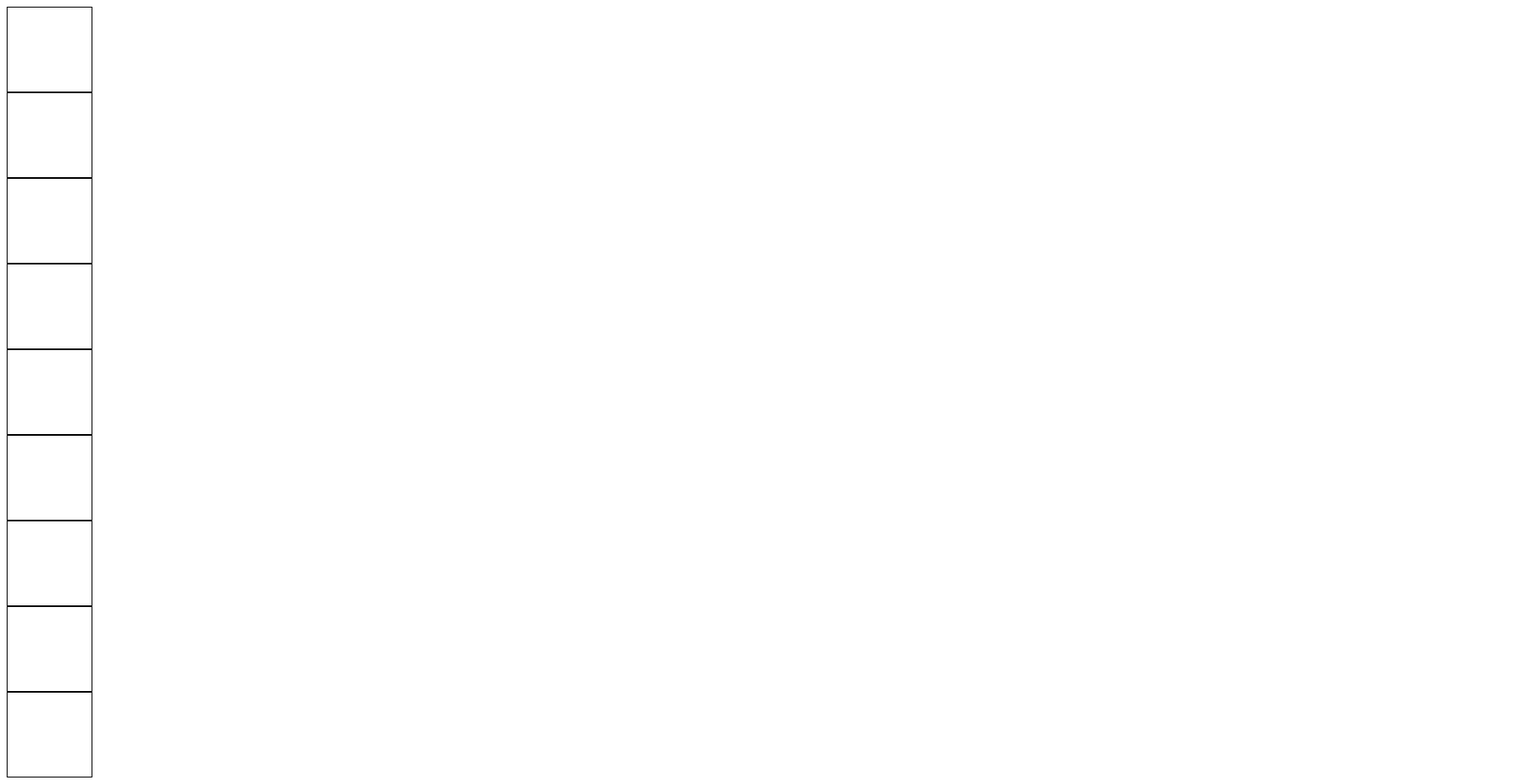
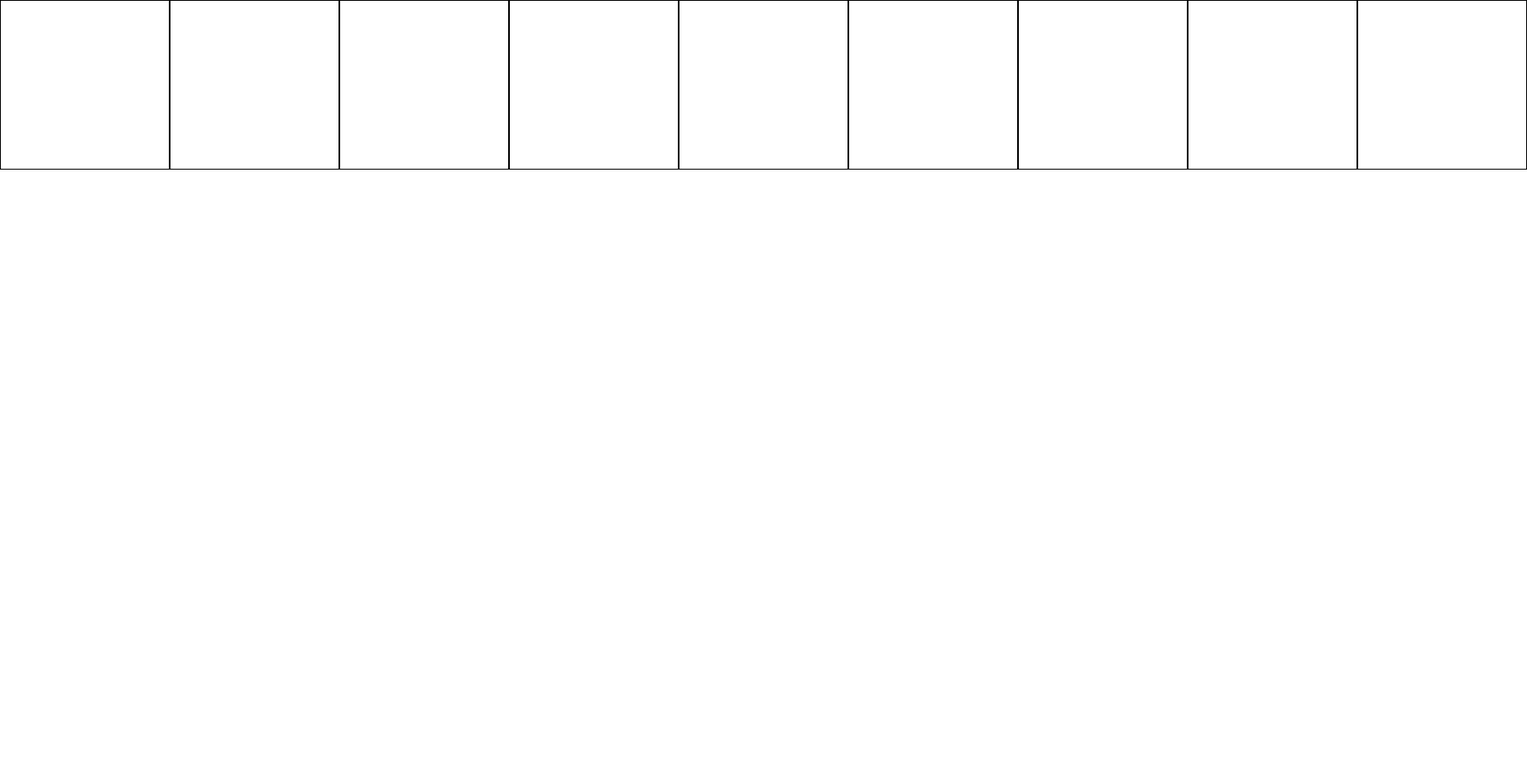
Before and after one commit to angongtong/tic-tac-toe1, a plain HTML site: page index.html in a window 1280 px wide. Shown: the whole page at 84% size, 1818 px wide, since content can reach past the window. After the commit the page ends 800 px from the top, so only its background shows below. Drawn offline with Linux system fonts and the light colour scheme.

Commit message:
boxes_px_change

```diff
--- a/index.html
+++ b/index.html
@@ -7,10 +7,17 @@
     <title>Document</title>
     <link rel="stylesheet" href="style.css">
     <style>
+        body {
+            display: grid;
+            margin: auto;
+        }
         article {
+            display: grid;
             border: 1px solid black;
-            height: 100px;
-            width: 100px;
+            height: 200px;
+            width: 200px;
+            grid-row: 3;
+            grid-template-rows: 3;
         }
     </style>
 </head>
```
